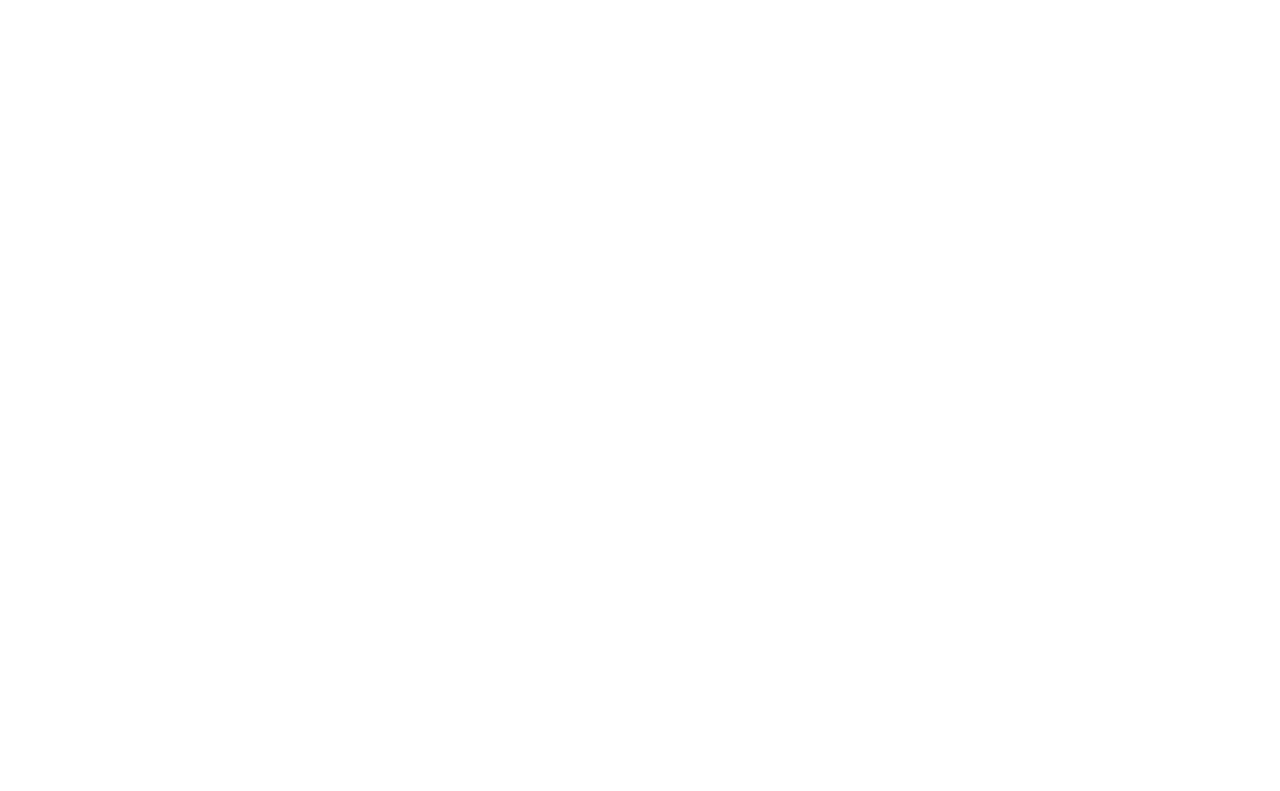
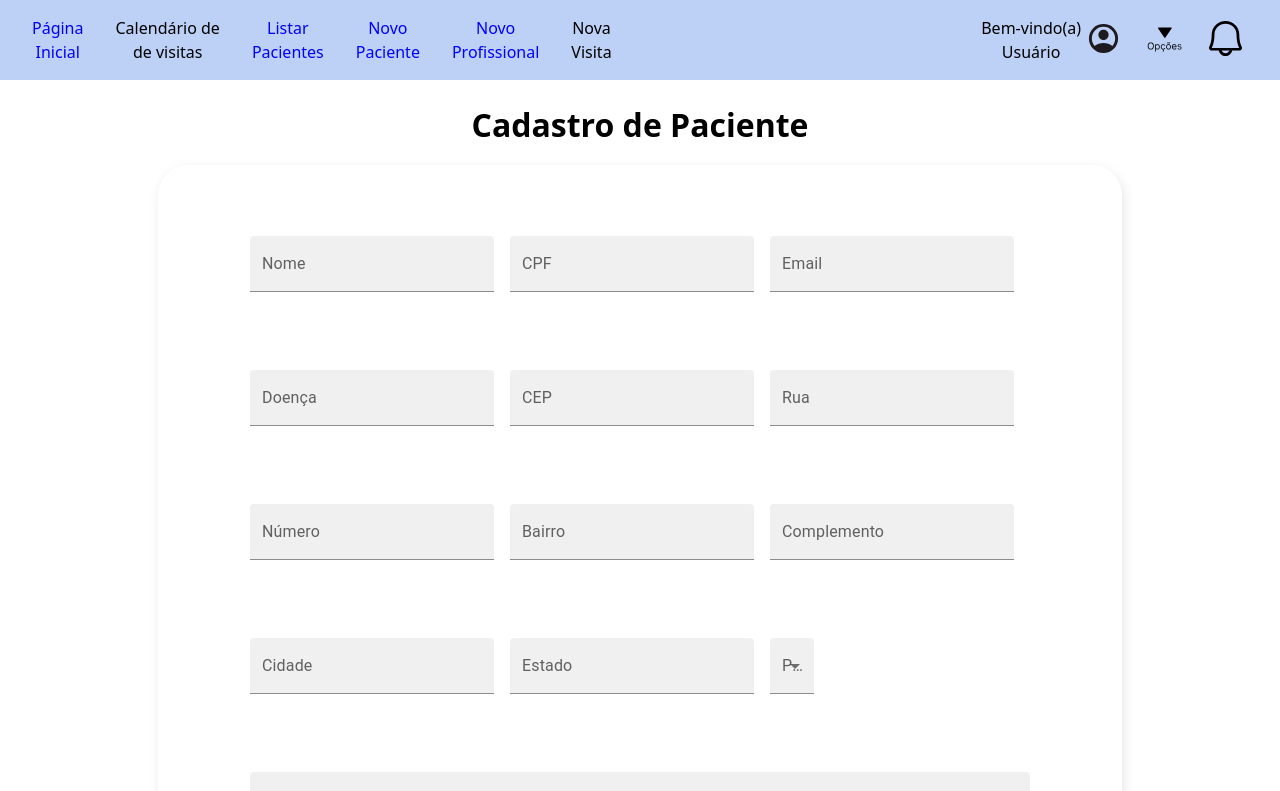
Before and after one commit to Jonas-eng-21/Sistema-de-assistencia-para-visitas-domiciliares, a React (Vite) app in the folder sistemaFront/: page /cadastro-de-Paciente in a window 1280 px wide. Before the commit this address had no page. Shown: the top 791 px of the page. Built offline with nearby package versions, Linux system fonts and the light colour scheme; sample sign-in values are in the browser's storage.

Commit message:
Feito o cadastro de pacientes no front. Algumas modificações na sua listtagem também, como a adição de cores as prioridades

```diff
--- a/sistemaFront/src/components/Header/index.tsx
+++ b/sistemaFront/src/components/Header/index.tsx
@@ -27,7 +27,10 @@
             Listar
             <br /> Pacientes
           </p>
-          <p>
+          <p
+            style={{ cursor: "pointer", color: "blue" }}
+            onClick={() => navigate("/cadastro-de-Paciente")}
+          >
             Novo
             <br /> Paciente
           </p>
--- a/sistemaFront/src/pages/ListagemPaciente/index.tsx
+++ b/sistemaFront/src/pages/ListagemPaciente/index.tsx
@@ -20,9 +20,23 @@
 import KeyboardArrowUpIcon from "@mui/icons-material/KeyboardArrowUp";
 import Paper from "@mui/material/Paper";
 import ControlPointTwoToneIcon from "@mui/icons-material/ControlPointTwoTone";
+import { useNavigate } from "react-router-dom";
 
 const Row = ({ patient }: { patient: Patient }) => {
   const [open, setOpen] = React.useState(false);
+
+  const getPrioridadeColor = (prioridade: string) => {
+    switch (prioridade.toUpperCase()) {
+      case "VERMELHO":
+        return "red";
+      case "AMARELO":
+        return "yellow";
+      case "VERDE":
+        return "green";
+      default:
+        return "black";
+    }
+  };
 
   return (
     <>
@@ -36,7 +50,17 @@
         <TableCell>{patient.cpf}</TableCell>
         <TableCell>{patient.email}</TableCell>
         <TableCell>{patient.doenca}</TableCell>
-        <TableCell>{patient.prioridade}</TableCell>
+        <TableCell>
+          <span
+            style={{
+              color: getPrioridadeColor(patient.prioridade),
+              fontWeight: "bold",
+            }}
+          >
+            {patient.prioridade.charAt(0).toUpperCase() +
+              patient.prioridade.slice(1).toLowerCase()}
+          </span>
+        </TableCell>
       </TableRow>
       <TableRow>
         <TableCell colSpan={6} style={{ paddingBottom: 0, paddingTop: 0 }}>
@@ -58,11 +82,13 @@
 
 const ListagemPaciente = () => {
   const [patients, setPatients] = React.useState<Patient[]>([]);
+  const navigate = useNavigate();
 
   React.useEffect(() => {
     const fetchPatients = async () => {
       const data = await getAllPatientsAPI();
       if (data) setPatients(data);
+      console.log("Pacientes carregados:", data);
     };
 
     fetchPatients();
@@ -72,7 +98,10 @@
     <S.Container>
       <Header />
       <S.ContainerTable>
-        <Button className="button">
+        <Button
+          className="button"
+          onClick={() => navigate("/cadastro-de-Paciente")}
+        >
           <p className="text">Novo Paciente</p>
           <ControlPointTwoToneIcon />
         </Button>
--- /dev/null
+++ b/sistemaFront/src/pages/cadastroPaciente/index.tsx
@@ -0,0 +1,229 @@
+import * as S from "./style";
+import TextField from "@mui/material/TextField";
+import { Button, MenuItem } from "@mui/material";
+import { useForm } from "react-hook-form";
+import { yupResolver } from "@hookform/resolvers/yup";
+import * as yup from "yup";
+import Header from "../../components/Header";
+import { createPatientAPI } from "../../services/PacienteService";
+import { toast } from "react-toastify";
+
+const schema = yup.object({
+  nome: yup.string().required("Nome é obrigatório"),
+  cpf: yup
+    .string()
+    .matches(
+      /^\d{3}\.\d{3}\.\d{3}-\d{2}$/,
+      "CPF deve estar no formato 000.000.000-00"
+    )
+    .required("CPF é obrigatório"),
+  email: yup.string().email("Email inválido").required("Email é obrigatório"),
+  doenca: yup.string().required("Doença é obrigatória"),
+  observacao: yup.string().notRequired(),
+  cep: yup.string().required("CEP é obrigatório"),
+  rua: yup.string().required("Rua é obrigatória"),
+  numero: yup.string().required("Número é obrigatório"),
+  bairro: yup.string().required("Bairro é obrigatória"),
+  complemento: yup.string().notRequired(),
+  cidade: yup.string().required("Cidade é obrigatória"),
+  estado: yup.string().required("Estado é obrigatória"),
+  prioridade: yup
+    .number()
+    .oneOf([0, 1, 2], "Selecione uma prioridade válida")
+    .required("Prioridade é obrigatória"),
+});
+
+type FormData = yup.InferType<typeof schema>;
+
+const CadastroPaciente = () => {
+  const {
+    register,
+    handleSubmit,
+    formState: { errors, isValid },
+  } = useForm<FormData>({
+    resolver: yupResolver(schema),
+    mode: "onChange",
+  });
+
+  const onSubmit = async (data: FormData) => {
+    try {
+      await createPatientAPI({
+        ...data,
+        observacao: data.observacao ?? "",
+        complemento: data.complemento ?? "",
+        ativo: true,
+      });
+      toast.success("Paciente cadastrado com sucesso!");
+    } catch (error) {
+      console.error("Erro ao cadastrar paciente:", error);
+      toast.error("Erro ao cadastrar paciente");
+    }
+  };
+
+  return (
+    <S.Container>
+      <Header />
+      <S.Title>Cadastro de Paciente</S.Title>
+      <S.Card>
+        <form onSubmit={handleSubmit(onSubmit)}>
+          <S.ContainerInputs>
+            <S.Entrada>
+              <TextField
+                fullWidth
+                label="Nome"
+                variant="filled"
+                {...register("nome")}
+                error={!!errors.nome}
+                helperText={errors.nome?.message}
+              />
+            </S.Entrada>
+            <S.Entrada>
+              <TextField
+                fullWidth
+                label="CPF"
+                variant="filled"
+                {...register("cpf")}
+                error={!!errors.cpf}
+                helperText={errors.cpf?.message}
+              />
+            </S.Entrada>
+            <S.Entrada>
+              <TextField
+                fullWidth
+                label="Email"
+                variant="filled"
+                {...register("email")}
+                error={!!errors.email}
+                helperText={errors.email?.message}
+              />
+            </S.Entrada>
+          </S.ContainerInputs>
+          <S.ContainerInputs>
+            <S.Entrada>
+              <TextField
+                fullWidth
+                label="Doença"
+                variant="filled"
+                {...register("doenca")}
+                error={!!errors.doenca}
+                helperText={errors.doenca?.message}
+              />
+            </S.Entrada>
+            <S.Entrada>
+              <TextField
+                fullWidth
+                label="CEP"
+                variant="filled"
+                {...register("cep")}
+                error={!!errors.cep}
+                helperText={errors.cep?.message}
+              />
+            </S.Entrada>
+            <S.Entrada>
+              <TextField
+                fullWidth
+                label="Rua"
+                variant="filled"
+                {...register("rua")}
+                error={!!errors.rua}
+                helperText={errors.rua?.message}
+              />
+            </S.Entrada>
+            <S.Entrada></S.Entrada>
+          </S.ContainerInputs>
+          <S.ContainerInputs>
+            <S.Entrada>
+              <TextField
+                fullWidth
+                label="Número"
+                variant="filled"
+                {...register("numero")}
+                error={!!errors.numero}
+                helperText={errors.numero?.message}
+              />
+            </S.Entrada>
+
+            <S.Entrada>
+              <TextField
+                fullWidth
+                label="Bairro"
+                variant="filled"
+                {...register("bairro")}
+                error={!!errors.bairro}
+                helperText={errors.bairro?.message}
+              />
+            </S.Entrada>
+            <S.Entrada>
+              <TextField
+                fullWidth
+                label="Complemento"
+                variant="filled"
+                {...register("complemento")}
+                error={!!errors.complemento}
+                helperText={errors.complemento?.message}
+              />
+            </S.Entrada>
+          </S.ContainerInputs>
+          <S.ContainerInputs>
+            <S.Entrada>
+              <TextField
+                fullWidth
+                label="Cidade"
+                variant="filled"
+                {...register("cidade")}
+                error={!!errors.cidade}
+                helperText={errors.cidade?.message}
+              />
+            </S.Entrada>
+            <S.Entrada>
+              <TextField
+                fullWidth
+                label="Estado"
+                variant="filled"
+                {...register("estado")}
+                error={!!errors.estado}
+                helperText={errors.estado?.message}
+              />
+            </S.Entrada>
+            <S.Entrada>
+              <TextField
+                fullWidth
+                select
+                label="Prioridade"
+                variant="filled"
+                {...register("prioridade")}
+                error={!!errors.prioridade}
+                helperText={errors.prioridade?.message}
+              >
+                <MenuItem value={0}>Vermelho</MenuItem>
+                <MenuItem value={1}>Amarelo</MenuItem>
+                <MenuItem value={2}>Verde</MenuItem>
+              </TextField>
+            </S.Entrada>
+          </S.ContainerInputs>
+          <S.Entrada>
+            <TextField
+              fullWidth
+              label="Observação"
+              variant="filled"
+              {...register("observacao")}
+              error={!!errors.observacao}
+              helperText={errors.observacao?.message}
+            />
+          </S.Entrada>
+          <Button
+            type="submit"
+            variant="contained"
+            className="button"
+            fullWidth
+            disabled={!isValid}
+          >
+            Cadastrar
+          </Button>
+        </form>
+      </S.Card>
+    </S.Container>
+  );
+};
+
+export default CadastroPaciente;
--- /dev/null
+++ b/sistemaFront/src/pages/cadastroPaciente/style.ts
@@ -0,0 +1,75 @@
+import styled from "styled-components";
+
+export const Container = styled.div`
+  display: flex;
+  flex-direction: column;
+  align-items: center;
+`;
+
+export const Title = styled.h1`
+  font-size: 2rem;
+  margin-bottom: 1rem;
+`;
+
+export const Entrada = styled.div`
+  margin-bottom: 5%;
+  margin-top: 5%;
+`;
+
+export const ContainerInputs = styled.div`
+  display: flex;
+  flex-direction: row;
+  width: 100%;
+  gap: 1rem;
+  align-items: center;
+`;
+
+export const Card = styled.div`
+  width: 100%;
+  max-width: 900px;
+  padding: 2em;
+  background-color: #ffffff;
+  border-radius: 30px;
+  margin-bottom: 1rem;
+  box-shadow: 2px 4px 12px rgba(0, 0, 0, 0.1);
+  gap: 1rem;
+  display: flex;
+  flex-direction: column;
+  justify-content: center;
+  align-items: center;
+
+  .input {
+    width: 100%;
+    flex: 1;
+    justify-content: flex-start;
+  }
+
+  .button {
+    background-color: #98b8f3;
+  }
+
+  .padd {
+    margin-bottom: 5%;
+    margin-top: 5%;
+  }
+
+  .txt {
+    mmargin-top: 5%;
+    text-align: center;
+    font-size: 0.8rem;
+  }
+
+  .txt2 {
+    color: #1976d2;
+    text-decoration: none;
+    font-weight: 500;
+  }
+`;
+
+export const Background = styled.div`
+  background-color: #d2d2d2;
+  height: 100vh;
+  display: flex;
+  justify-content: center;
+  align-items: center;
+`;
--- a/sistemaFront/src/routes/index.tsx
+++ b/sistemaFront/src/routes/index.tsx
@@ -6,6 +6,7 @@
 import Cadastro from "../pages/cadastroUser";
 import { useAuth } from "../context/AuthContext";
 import CadastroProfissional from "../pages/cadastroProfissional";
+import CadastroPaciente from "../pages/cadastroPaciente";
 
 export const AppRoutes = () => {
   const { isLoggedIn, isReady } = useAuth();
@@ -45,6 +46,14 @@
           </ProtectedRoute>
         }
       />
+      <Route
+        path="/cadastro-de-Paciente"
+        element={
+          <ProtectedRoute>
+            <CadastroPaciente />
+          </ProtectedRoute>
+        }
+      />
     </Routes>
   );
 };
```
